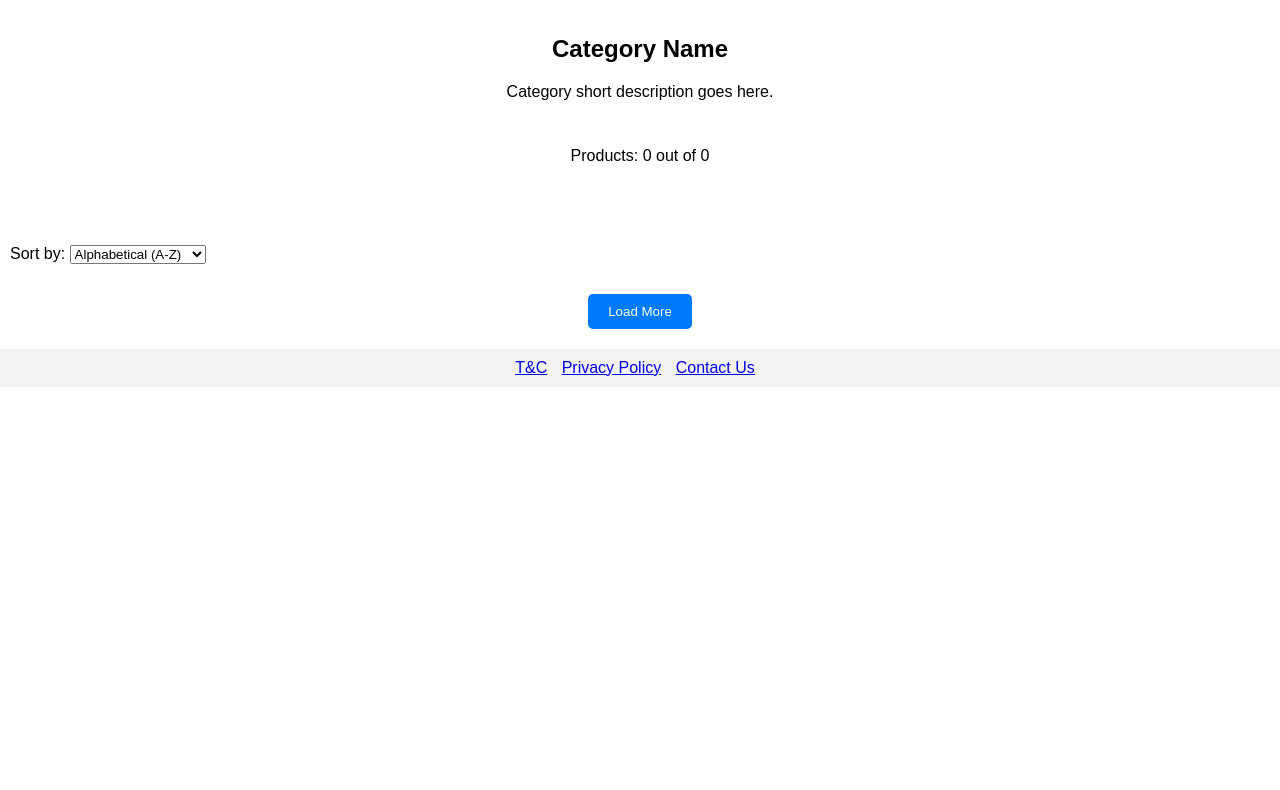
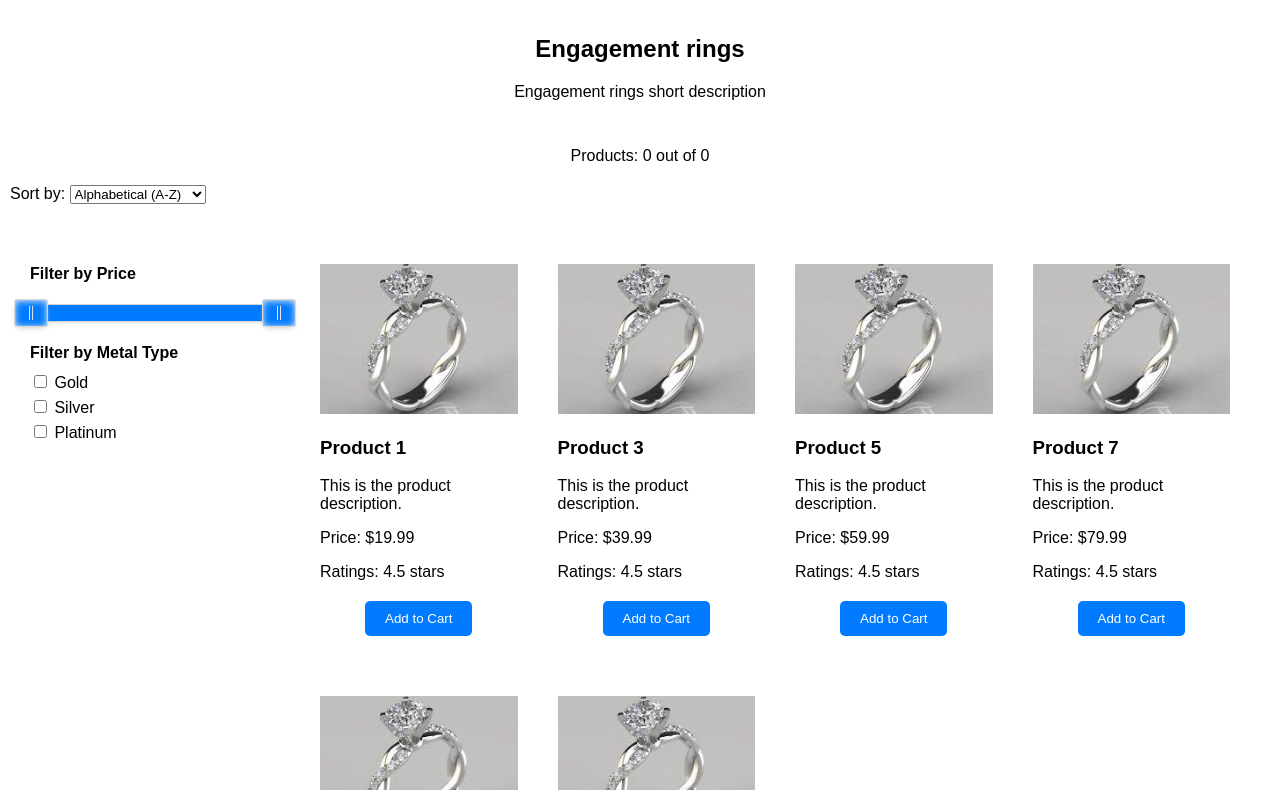
Before and after one commit to c4-nexus/c4-nexus.github.io, a website with bundled scripts: page index.html in a window 1280 px wide. Shown: the part 53-843 px from the top of the page. Before the commit the page ends 800 px from the top, so only its background shows below. Built offline with nearby package versions, Linux system fonts and the light colour scheme.

Commit message:
Added price sample data, products and category component

```diff
--- /dev/null
+++ b/data/categories.json
@@ -0,0 +1,5 @@
+{
+    "Engagement rings": "Engagement rings short description",
+    "Wedding rings": "Wedding rings short description",
+    "Jewellery": "Jewelry rings short description"
+}
--- /dev/null
+++ b/data/products.json
@@ -0,0 +1,134 @@
+[
+    {
+        "id": 1,
+        "name": "Product 1",
+        "category": "Engagement rings",
+        "description": "This is the product description.",
+        "thumbnail": "./imgs/product1.jpg",
+        "metal": "Platinum",
+        "price": 19.99,
+        "rating": 4.5,
+        "reviews": 50
+    },
+    {
+        "id": 2,
+        "name": "Product 2",
+        "category": "Wedding rings",
+        "description": "This is another product description.",
+        "thumbnail": "./imgs/product1.jpg",
+        "metal": "Platinum",
+        "price": 29.99,
+        "rating": 4.2,
+        "reviews": 35
+    },
+    {
+        "id": 3,
+        "name": "Product 3",
+        "category": "Engagement rings",
+        "description": "This is the product description.",
+        "thumbnail": "./imgs/product1.jpg",
+        "metal": "Platinum",
+        "price": 39.99,
+        "rating": 4.5,
+        "reviews": 50
+    },
+    {
+        "id": 4,
+        "name": "Product 4",
+        "category": "Wedding rings",
+        "description": "This is another product description.",
+        "thumbnail": "./imgs/product1.jpg",
+        "metal": "Platinum",
+        "price": 49.99,
+        "rating": 4.2,
+        "reviews": 35
+    },
+    {
+        "id": 5,
+        "name": "Product 5",
+        "category": "Engagement rings",
+        "description": "This is the product description.",
+        "thumbnail": "./imgs/product1.jpg",
+        "metal": "Platinum",
+        "price": 59.99,
+        "rating": 4.5,
+        "reviews": 50
+    },
+    {
+        "id": 6,
+        "name": "Product 6",
+        "category": "Wedding rings",
+        "description": "This is another product description.",
+        "thumbnail": "./imgs/product1.jpg",
+        "metal": "Platinum",
+        "price": 69.99,
+        "rating": 4.2,
+        "reviews": 35
+    },
+    {
+        "id": 7,
+        "name": "Product 7",
+        "category": "Engagement rings",
+        "description": "This is the product description.",
+        "thumbnail": "./imgs/product1.jpg",
+        "metal": "Platinum",
+        "price": 79.99,
+        "rating": 4.5,
+        "reviews": 50
+    },
+    {
+        "id": 8,
+        "name": "Product 8",
+        "category": "Wedding rings",
+        "description": "This is another product description.",
+        "thumbnail": "./imgs/product1.jpg",
+        "metal": "Platinum",
+        "price": 89.99,
+        "rating": 4.2,
+        "reviews": 35
+    },
+    {
+        "id": 9,
+        "name": "Product 9",
+        "category": "Engagement rings",
+        "description": "This is the product description.",
+        "thumbnail": "./imgs/product1.jpg",
+        "metal": "Platinum",
+        "price": 99.99,
+        "rating": 4.5,
+        "reviews": 50
+    },
+    {
+        "id": 10,
+        "name": "Product 10",
+        "category": "Wedding rings",
+        "description": "This is another product description.",
+        "thumbnail": "./imgs/product1.jpg",
+        "metal": "Platinum",
+        "price": 109.99,
+        "rating": 4.2,
+        "reviews": 35
+    },
+    {
+        "id": 11,
+        "name": "Product 11",
+        "category": "Engagement rings",
+        "description": "This is the product description.",
+        "thumbnail": "./imgs/product1.jpg",
+        "metal": "Platinum",
+        "price": 119.99,
+        "rating": 4.5,
+        "reviews": 50
+    },
+    {
+        "id": 12,
+        "name": "Product 12",
+        "category": "Wedding rings",
+        "description": "This is another product description.",
+        "thumbnail": "./imgs/product1.jpg",
+        "metal": "Platinum",
+        "price": 129.99,
+        "rating": 4.2,
+        "reviews": 35
+    }
+]
--- a/index.html
+++ b/index.html
@@ -1,20 +1,24 @@
 <!DOCTYPE html>
 <html lang="en">
+
 <head>
   <meta charset="UTF-8">
   <meta name="viewport" content="width=device-width, initial-scale=1.0">
   <title>Product Listing Page</title>
   <link rel="stylesheet" href="./styles/styles.css">
-  <script src="./src/main.js"></script>
+  <link rel="stylesheet" href="https://cdnjs.cloudflare.com/ajax/libs/noUiSlider/14.6.3/nouislider.min.css">
+  <script src="./src/main.js" type="module"></script>
 </head>
+
 <body>
   <!-- Header -->
   <header class="sticky">
     <div class="logo">Your Logo Here</div>
     <nav>
-      <select>
-        <option selected>Bags</option>
-        <option>Shoes</option>
+      <select id="categories-select">
+        <option selected>Engagement rings</option>
+        <option>Wedding rings</option>
+        <option>Jewellery</option>
         <!-- Add more categories as needed -->
       </select>
     </nav>
@@ -22,21 +26,11 @@
 
   <!-- Product Name and Description -->
   <div class="category-description">
-    <h2>Category Name</h2>
-    <p>Category short description goes here.</p>
+    <!-- Product category will be dynamically added here -->
   </div>
 
   <!-- Product Counter -->
-  <div class="product-counter">Products: <span id="product-count">0</span> out of <span id="total-products">0</span></div>
-
-  <!-- Product Grid -->
-  <div class="product-grid">
-    <!-- Product tiles will be dynamically added here -->
-  </div>
-
-  <!-- Filtering Mechanism -->
-  <div class="filtering">
-    <!-- Add your filtering components here -->
+  <div class="product-counter">Products: <span id="product-count">0</span> out of <span id="total-products">0</span>
   </div>
 
   <!-- Sorting Mechanism -->
@@ -50,7 +44,28 @@
     </select>
   </div>
 
-
+  <main>
+    <!-- Filtering Mechanism -->
+    <div class="filtering">
+      <h4>Filter by Price</h4>
+      <div id="price-slider"></div>
+      <div class="metal-filter">
+        <h4>Filter by Metal Type</h4>
+        <label>
+          <input type="checkbox" name="metal" value="Gold"> Gold
+        </label>
+        <label>
+          <input type="checkbox" name="metal" value="Silver"> Silver
+        </label>
+        <label>
+          <input type="checkbox" name="metal" value="Platinum"> Platinum</label>
+      </div>
+    </div>
+    <!-- Product Grid -->
+    <div class="product-grid">
+      <!-- Product tiles will be dynamically added here -->
+    </div>
+  </main>
 
   <!-- Load More Button -->
   <button id="load-more-btn">Load More</button>
@@ -63,5 +78,7 @@
       <li><a href="#">Contact Us</a></li>
     </ul>
   </footer>
+  <script src="https://cdnjs.cloudflare.com/ajax/libs/noUiSlider/14.6.3/nouislider.min.js"></script>
 </body>
+
 </html>
--- /dev/null
+++ b/src/components/priceFiltering.js
@@ -0,0 +1,42 @@
+
+// Function to initialize the price slider
+function initializePriceSlider(minPrice, maxPrice, renderProductGrid, products) {
+  const priceSlider = document.getElementById('price-slider');
+
+  // Create the price slider using noUiSlider
+  noUiSlider.create(priceSlider, {
+    start: [minPrice, maxPrice],
+    connect: true,
+    range: {
+      min: minPrice,
+      max: maxPrice,
+    },
+    step: 1, // Adjust this step according to your price data
+  });
+
+  // Add event listener to handle filtering when slider values change
+  priceSlider.noUiSlider.on('change', handlePriceFilter);
+
+  function handlePriceFilter() {
+    const priceSlider = document.getElementById('price-slider');
+    const priceValues = priceSlider.noUiSlider.get();
+
+    // Get the selected min and max prices
+    const minPrice = Number(priceValues[0]);
+    const maxPrice = Number(priceValues[1]);
+
+    // Filter products based on the selected price range
+    const filteredProducts = products.filter((product) => {
+      return product.price >= minPrice && product.price <= maxPrice;
+    });
+
+    // Render the filtered product grid
+    const selectedCategory = document.getElementById('categories-select').value;
+    renderProductGrid(filteredProducts, selectedCategory);
+  }
+}
+
+
+export {
+  initializePriceSlider
+}
--- /dev/null
+++ b/src/components/productsAndCategory.js
@@ -0,0 +1,45 @@
+import { html, render } from '../lib.js';
+
+
+// Function to render product tiles
+function renderProductGrid(products, selectedCategory) {
+    const productGridContainer = document.querySelector('.product-grid');
+    const filteredProducts = selectedCategory ? products.filter(product => product.category == selectedCategory) : products;
+
+    const productTemplate = (product) => html`
+            <div class="product-card">
+            <img src="${product.thumbnail}" alt="${product.name}" />
+            <h3>${product.name}</h3>
+            <p>${product.description}</p>
+            <p>Price: $${product.price}</p>
+            <p>Ratings: ${product.rating} stars</p>
+            <button class="add-to-cart">Add to Cart</button>
+        </div>`
+
+    render(filteredProducts.map(productTemplate), productGridContainer);
+}
+
+// Function to render category description
+function renderCategoryDescription(categories, selectedCategory) {
+    const categoryDescriptionContainer = document.querySelector('.category-description');
+    const categoryDescription = categories[selectedCategory];
+
+    const categoryTemplate = html`
+        <h2>${selectedCategory}</h2>
+        <p>${categoryDescription}</p>`
+    render(categoryTemplate, categoryDescriptionContainer);
+}
+
+// Function to handle category change
+function handleCategoryChange(event, products, categories) {
+    const selectedCategory = event.target.value;
+
+    renderProductGrid(products, selectedCategory);
+    renderCategoryDescription(categories, selectedCategory);
+}
+
+export {
+    renderProductGrid,
+    renderCategoryDescription,
+    handleCategoryChange
+}
--- /dev/null
+++ b/src/data.js
@@ -0,0 +1,14 @@
+//Fetch selected data type
+async function getData(type) {
+    try {
+        const resp = await fetch(`./data/${type}.json`);
+        return resp.json();
+    } catch (error) {
+        alert(error.message);
+        throw new Error(error.message);
+    }
+}
+
+export {
+    getData
+}
--- /dev/null
+++ b/src/lib.js
@@ -0,0 +1,3 @@
+import { html, render } from 'https://unpkg.com/lit-html?module';
+
+export { html, render };
--- a/src/main.js
+++ b/src/main.js
@@ -0,0 +1,18 @@
+import { handleCategoryChange, renderProductGrid, renderCategoryDescription } from './components/productsAndCategory.js';
+import { getData } from './data.js';
+import { initializePriceSlider } from './components/priceFiltering.js'
+
+// Add event listeners
+document.addEventListener('DOMContentLoaded', async () => {
+    const categoriesSelect = document.getElementById('categories-select');
+    const [products, categories] = await Promise.all([getData('products'), getData('categories')]);
+    categoriesSelect.addEventListener('change', (event) => handleCategoryChange(event, products, categories));
+
+    //Initial load
+    const initialCategory = 'Engagement rings';
+    renderProductGrid(products, initialCategory);
+    renderCategoryDescription(categories, initialCategory);
+
+    //Price filter
+    initializePriceSlider(0, 150, renderProductGrid, products);
+});
--- a/styles/styles.css
+++ b/styles/styles.css
@@ -23,14 +23,15 @@ body {
   }
 
   .product-grid {
+    flex: 1;
     display: grid;
-    grid-template-columns: repeat(auto-fill, minmax(200px, 1fr));
+    grid-template-columns: repeat(4, 1fr);
     gap: 20px;
     padding: 20px;
   }
 
   .product-card {
-    border: 1px solid #ddd;
+    border-style: none;
     padding: 10px;
   }
 
@@ -40,8 +41,41 @@ body {
     object-fit: cover;
   }
 
+  main {
+    display: flex;
+    flex-wrap: wrap;
+    justify-content: space-between;
+    padding: 20px;
+  }
+
+  #price-slider {
+    margin-bottom: 20px;
+  }
+
+  #price-slider .noUi-connect {
+    background-color: #007bff;
+  }
+
+  #price-slider .noUi-handle {
+    background-color: #007bff;
+  }
+
   .filtering {
+    flex-basis: 250px;
     padding: 10px;
+  }
+
+  .metal-filter {
+    margin-top: 20px;
+  }
+
+  .metal-filter h4 {
+    margin-bottom: 10px;
+  }
+
+  .metal-filter label {
+    display: block;
+    margin-bottom: 5px;
   }
 
   .sorting {
```
Also changed, not shown: Requirements.md (added, +49 -0 lines), imgs/product1.jpg (added), imgs/product2.jpg (added), 1 other file.
